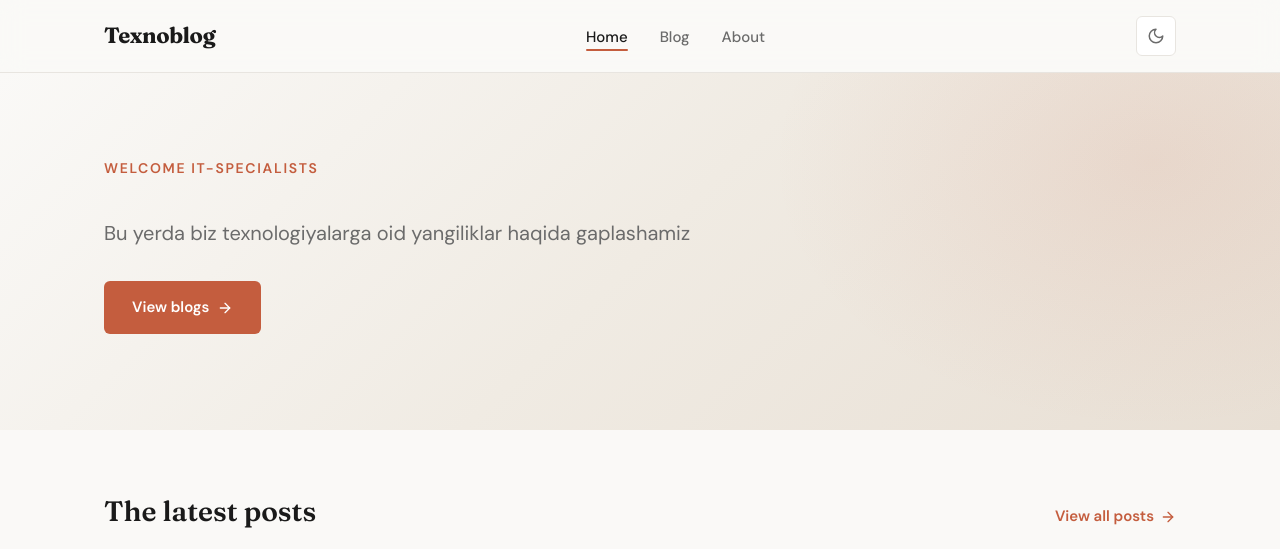
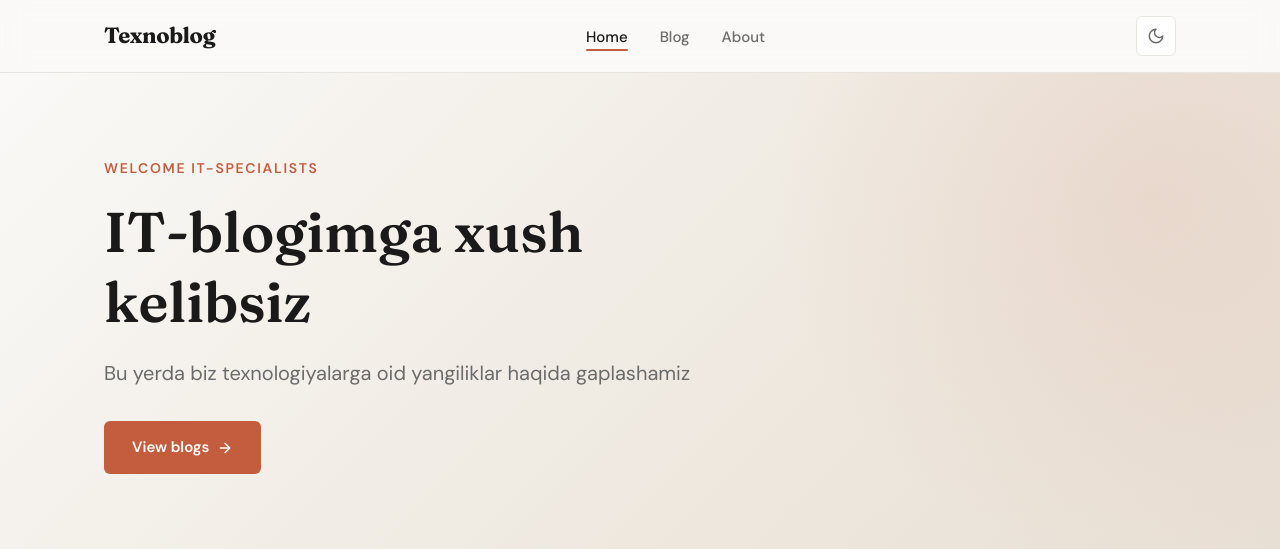
Before and after one commit to abdulazizkhasanboyevich/my-blog, a plain HTML site: page index.html in a window 1280 px wide. Shown: the top 549 px of the page. Drawn offline with Linux system fonts and the light colour scheme.

Commit message:
Update index.html

```diff
--- a/index.html
+++ b/index.html
@@ -48,7 +48,7 @@
       <div class="container">
         <div class="hero__content">
           <span class="hero__greeting">Welcome IT-specialists</span>
-          <h1 class="hero__title"></h1>
+          <h1 class="hero__title">IT-blogimga xush kelibsiz</h1>
           <p class="hero__subtitle">Bu yerda biz texnologiyalarga oid yangiliklar haqida gaplashamiz</p>
           <a href="blog.html" class="hero__cta">
             View blogs
```
